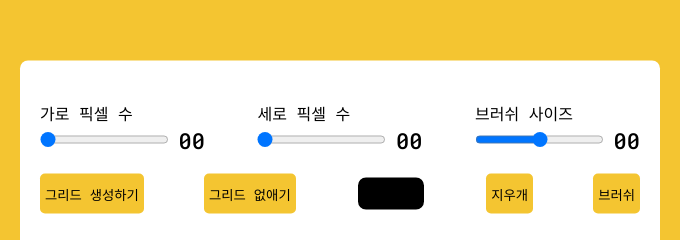
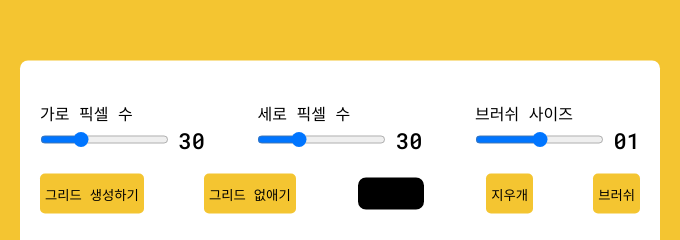
Before and after one commit to jeremy-yoon/pixel-art-editor, a plain HTML site: page src/index.html in a window 1280 px wide. Shown: the part 233-473 px from the top of the page, 300-980 px from the left. Drawn offline with Linux system fonts and the light colour scheme.

Commit message:
fix: 가로 픽셀 수, 세로 픽셀 수 기본 값 추가

```diff
--- a/src/index.html
+++ b/src/index.html
@@ -17,18 +17,24 @@
         <div class="opt-wrapper">
           <div class="slider">
             <label for="width-range">가로 픽셀 수</label>
-            <input type="range" id="width-range" min="1" max="100" />
-            <span id="width-value">00</span>
+            <input type="range" id="width-range" min="1" max="100" value="30" />
+            <span id="width-value">30</span>
           </div>
           <div class="slider">
             <label for="height-range">세로 픽셀 수</label>
-            <input type="range" id="height-range" min="1" max="100" />
-            <span id="height-value">00</span>
+            <input
+              type="range"
+              id="height-range"
+              min="1"
+              max="100"
+              value="30"
+            />
+            <span id="height-value">30</span>
           </div>
           <div class="slider">
             <label for="brush-size-range">브러쉬 사이즈</label>
             <input type="range" id="brush-size-range" min="1" max="100" />
-            <span id="brush-size-value">00</span>
+            <span id="brush-size-value">01</span>
           </div>
         </div>
         <div class="opt-wrapper">
--- a/src/script.js
+++ b/src/script.js
@@ -133,6 +133,6 @@ gridHeight.addEventListener("input", () => {
 });
 
 window.onload = () => {
-  gridWidth.value = 0;
-  gridHeight.value = 0;
+  gridWidth.value = 30;
+  gridHeight.value = 30;
 };
```
Also changed, not shown: 1 other file.
